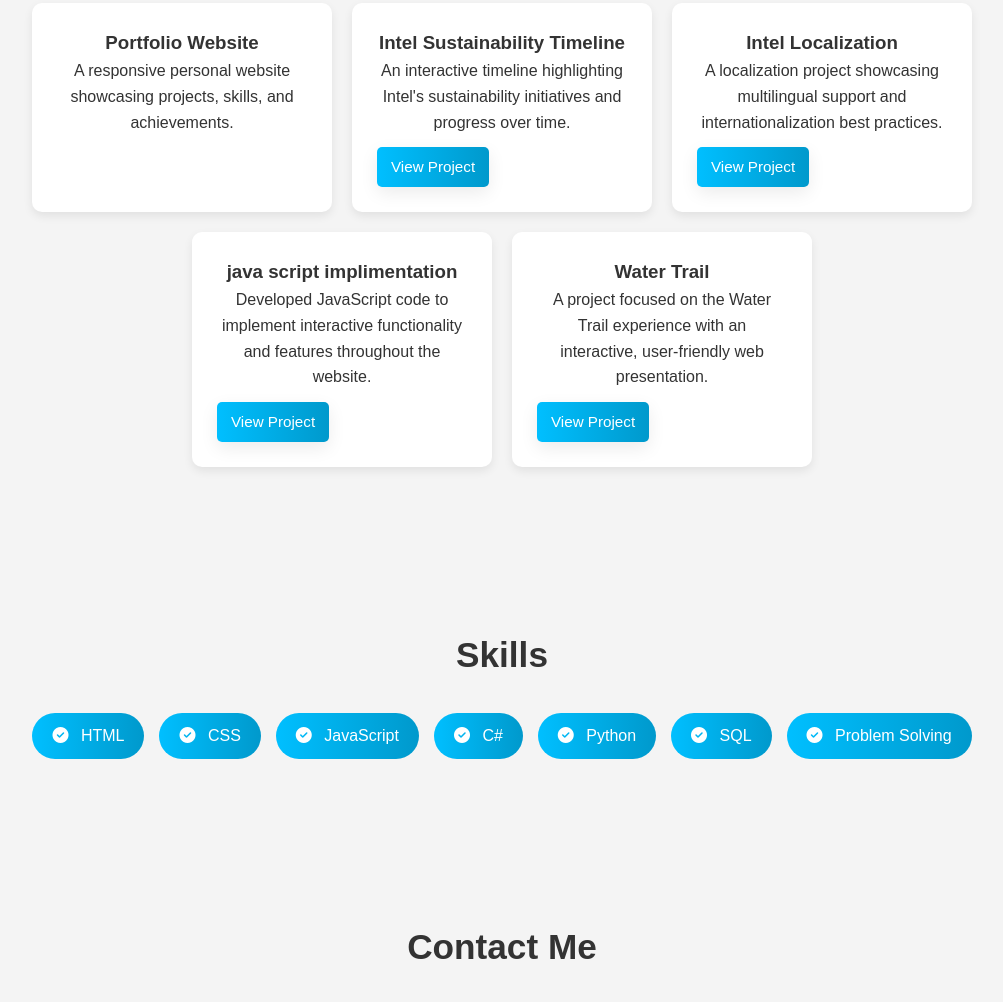
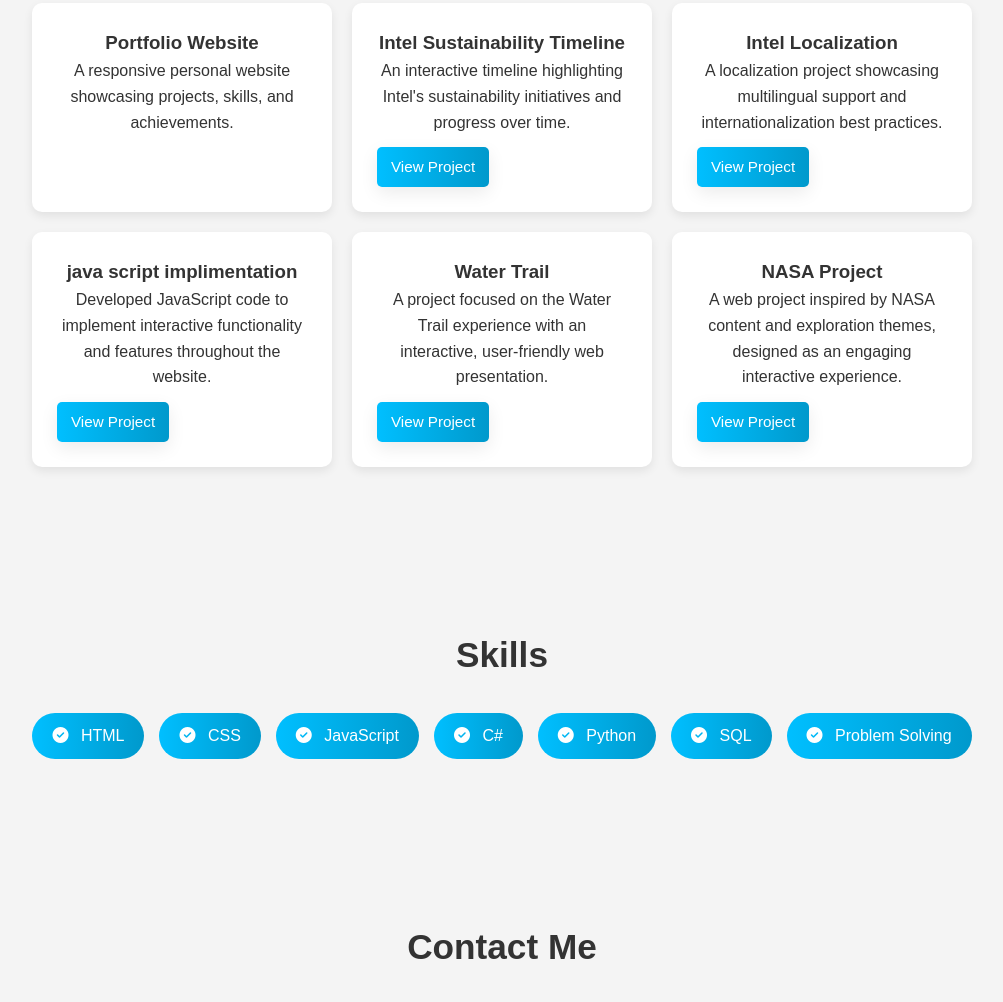
Before and after one commit to rrp034/portfolio, a plain HTML site: page index.html in a window 1280 px wide. Shown: the part 1286-2288 px from the top of the page, without its empty margins (138-1141 px from the left). Drawn offline with Linux system fonts and the light colour scheme; a small style sheet from the web is missing.

Commit message:
Add NASA project card to portfolio

```diff
--- a/index.html
+++ b/index.html
@@ -91,6 +91,14 @@
                 <a href="https://rrp034.github.io/water-trail/" target="_blank" rel="noopener" class="btn">View Project</a>
             </div>
 
+            <div class="project-card">
+                <h3>NASA Project</h3>
+                <p>
+                    A web project inspired by NASA content and exploration themes, designed as an engaging interactive experience.
+                </p>
+                <a href="https://rrp034.github.io/NASA-project/" target="_blank" rel="noopener" class="btn">View Project</a>
+            </div>
+
         </div>
     </section>
 
```
